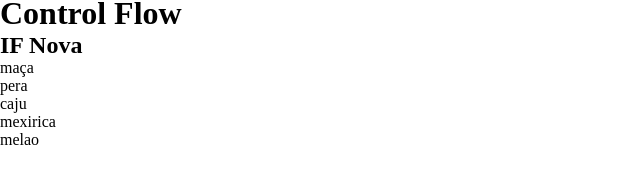
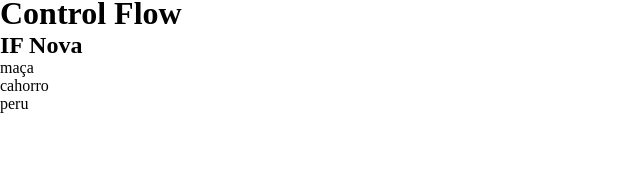
Before and after one commit to JonathaCoder/AulaAngularJs, an Angular app: page / in a window 1280 px wide. Shown: the part 264-448 px from the top of the page, without its empty margins (0-640 px from the left). Built offline with nearby package versions, Linux system fonts and the light colour scheme.

Commit message:
update from version

```diff
--- a/src/app/components/template/template-flow/template-flow.component.html
+++ b/src/app/components/template/template-flow/template-flow.component.html
@@ -1,18 +1,23 @@
 
 <h1>Control Flow</h1>
 <h2>IF Nova</h2>
-@if (Carregar | async; as data) {
+@if (Dados | async; as data) {
   <ul>
     @for (item of data; track item) {
-      <li>{{item}}</li>
+
+     <li>{{item}}</li>
     }
   </ul>
-}@else {
+}
+@else {
   <div [ngClass]="{'loading':true}">
   <h3>Loading</h3>
   </div>
 }
 <!--Forma antiga-->
-<ng-container *ngIf="isTrue">
+<!--<ng-container *ngIf="Dados | async; as data; ">
+ <ul>
+  <ng-container *ngFor="let item of data; trackBy:trackByfn"></ng-container>
+ </ul>
 <h2></h2>
-</ng-container>
+</ng-container> -->
--- a/src/app/components/template/template-flow/template-flow.component.ts
+++ b/src/app/components/template/template-flow/template-flow.component.ts
@@ -1,6 +1,6 @@
 import { CommonModule } from '@angular/common';
 import { Component } from '@angular/core';
-import { Observable, ObservableInput, delay, of } from 'rxjs';
+import { Observable, ObservableInput, Observer, delay, of } from 'rxjs';
 
 @Component({
   selector: 'app-template-flow',
@@ -13,9 +13,7 @@ export class TemplateFlowComponent {
 public isTrue = true
 
 
-public Carregar:Observable<string[]> = of([
-
-'maça','pera','caju','mexirica','melao'
-
-]).pipe(delay(3000));
+public Dados:Observable<string[]> = of([
+'maça','cahorro','peru'
+]).pipe(delay(3000))
 }
```
